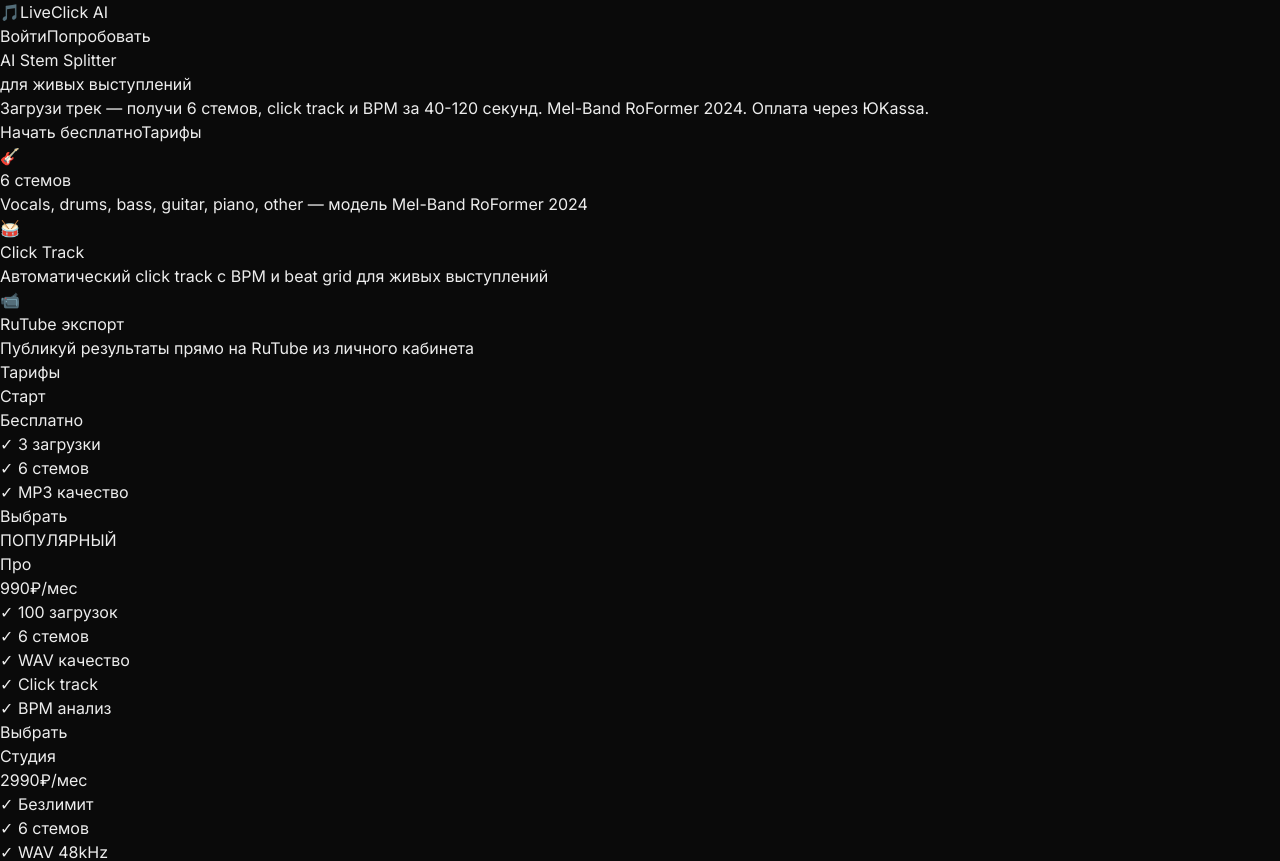
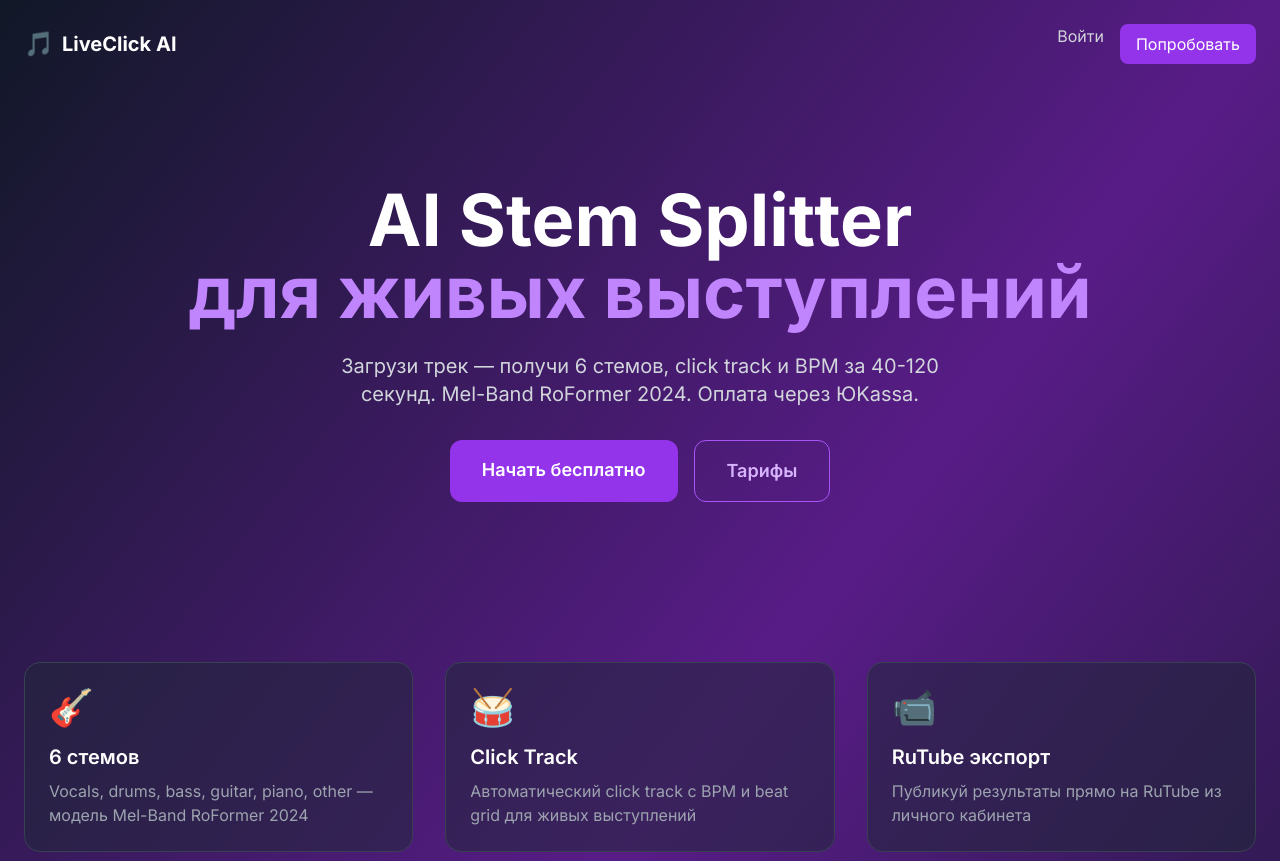
Before and after one commit to morozovsuno-sys/liveclick-ai, a Next.js app in the folder frontend/: page / in a window 1280 px wide. Shown: the top 861 px of the page. Built offline with nearby package versions, Linux system fonts and the light colour scheme.

Commit message:
Create tailwind.config.ts

```diff
--- /dev/null
+++ b/frontend/tailwind.config.ts
@@ -0,0 +1,19 @@
+import type { Config } from 'tailwindcss'
+
+const config: Config = {
+  content: [
+    './pages/**/*.{js,ts,jsx,tsx,mdx}',
+    './components/**/*.{js,ts,jsx,tsx,mdx}',
+    './app/**/*.{js,ts,jsx,tsx,mdx}',
+  ],
+  theme: {
+    extend: {
+      backgroundImage: {
+        'gradient-radial': 'radial-gradient(var(--tw-gradient-stops))',
+        'gradient-conic': 'conic-gradient(from 180deg at 50% 50%, var(--tw-gradient-stops))',
+      },
+    },
+  },
+  plugins: [],
+}
+export default config
```
